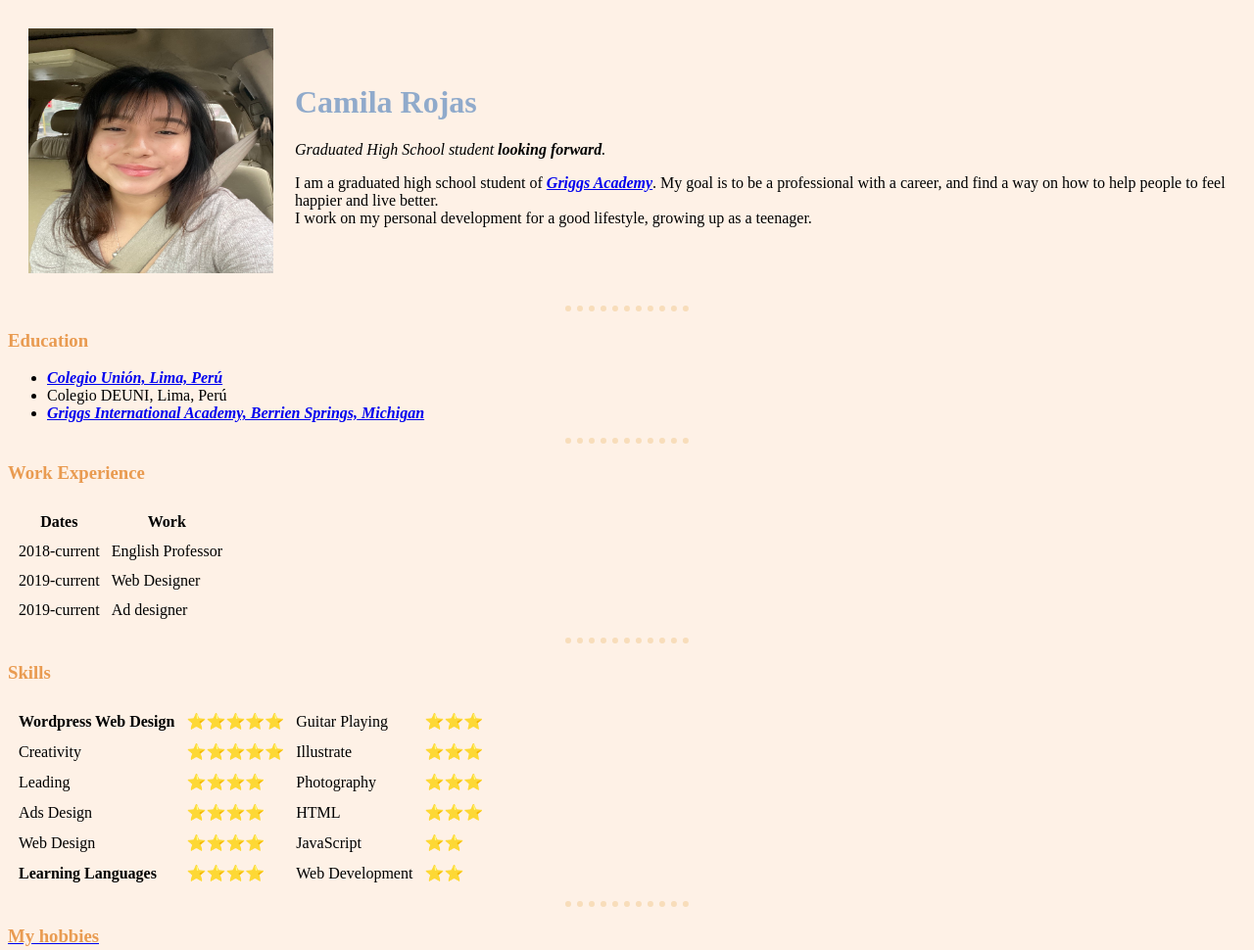
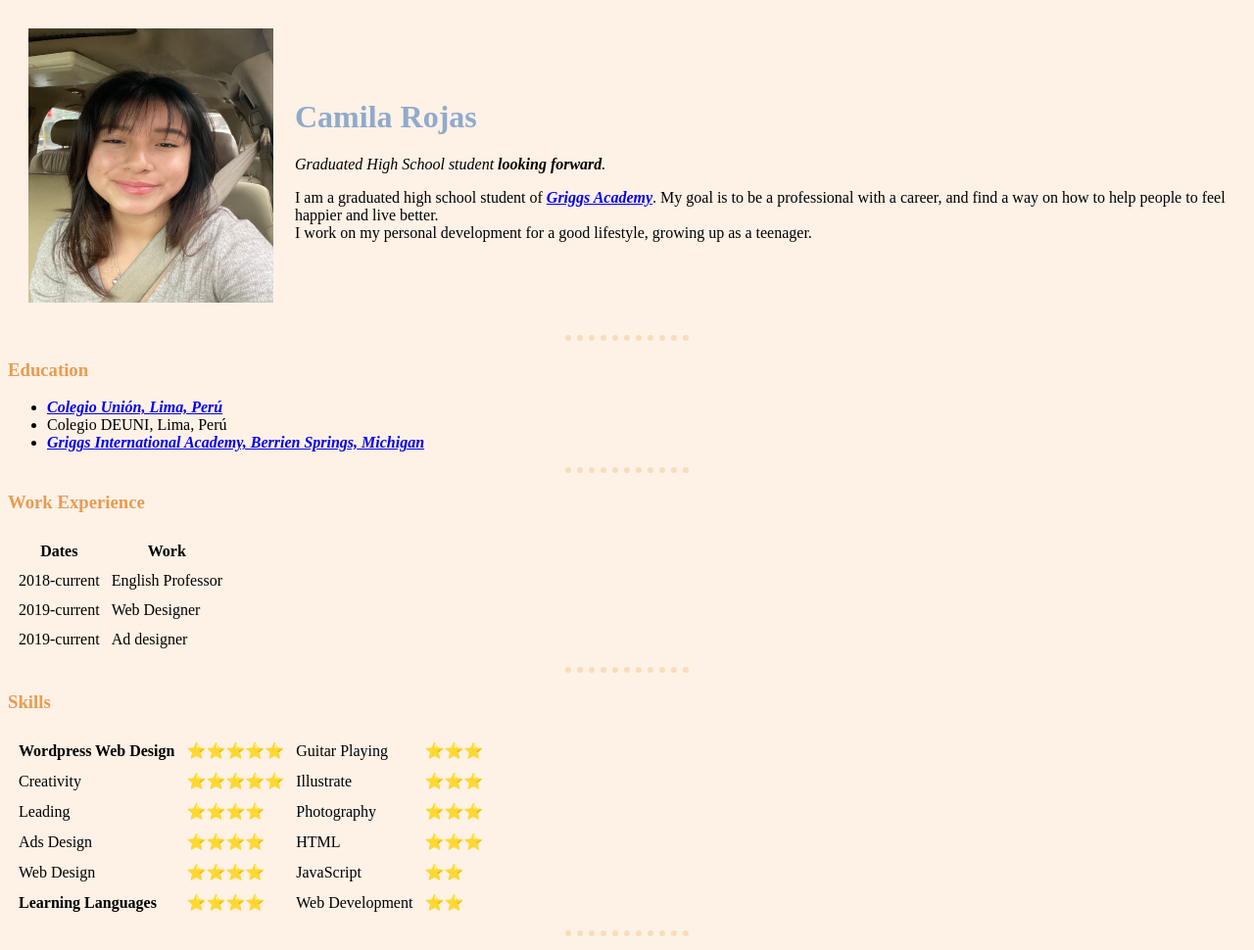
Before and after one commit to Camila-Rojas-Molina/cv, a plain HTML site: page index.html in a window 1280 px wide. Shown: the top 970 px of the page at 98% size. Drawn offline with Linux system fonts and the light colour scheme.

Commit message:
update img height

```diff
--- a/index.html
+++ b/index.html
@@ -11,7 +11,7 @@
 <body>
     <table cellspacing=20>
       <tr>
-        <td><img src="cami.jpeg" alt="camila profile picture" width="250" height="250"></td>
+        <td><img src="cami.jpeg" alt="camila profile picture" width="250" height="280"></td>
         <td><h1>Camila Rojas</h1>
           <p><em> Graduated High School student <strong>looking forward</strong>.</em></p>
           <p>I am a graduated high school student of <strong><em><a href="https://www.griggs.edu/" >Griggs Academy</a></strong></em>. My goal is to be a professional with a career,
```
